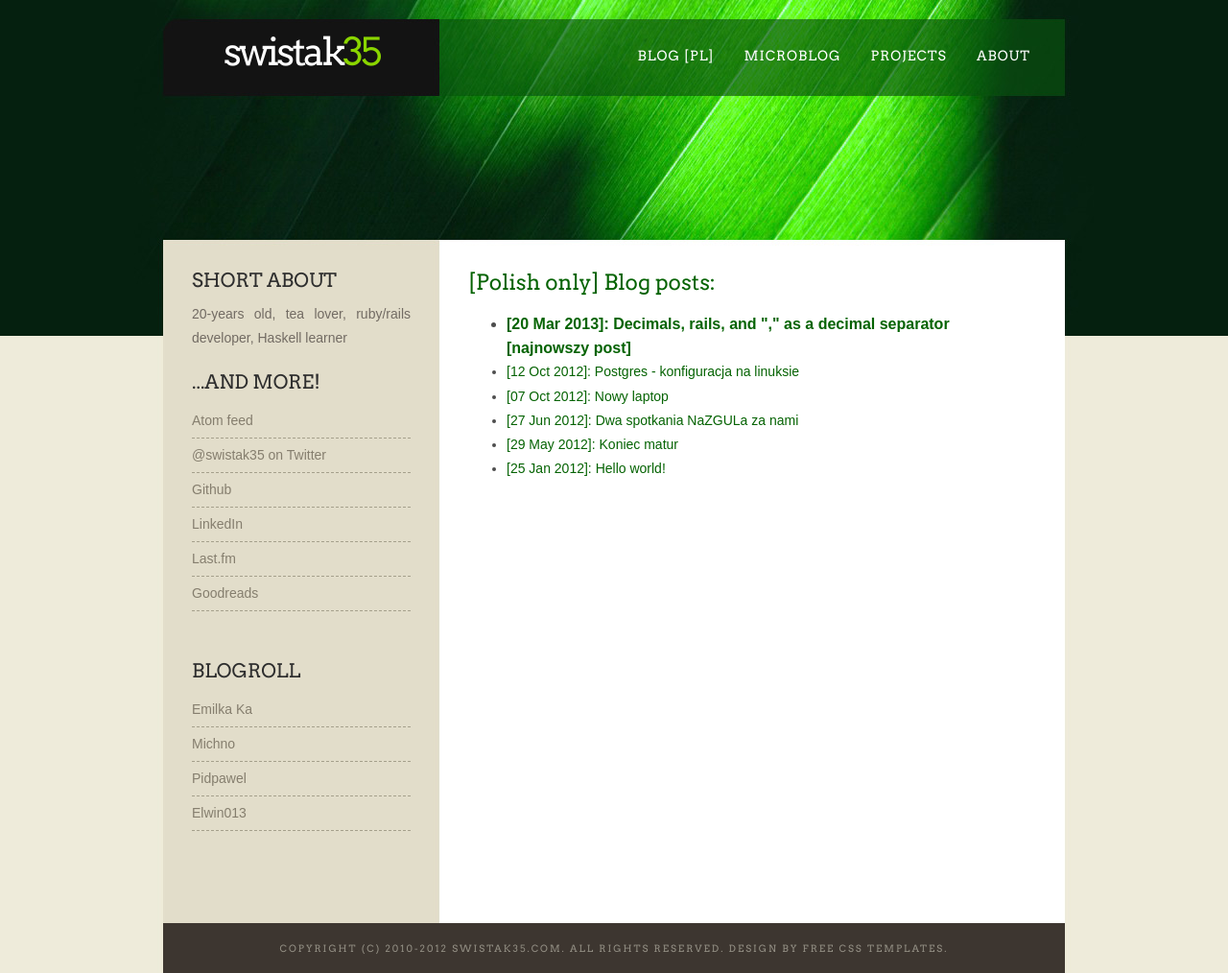
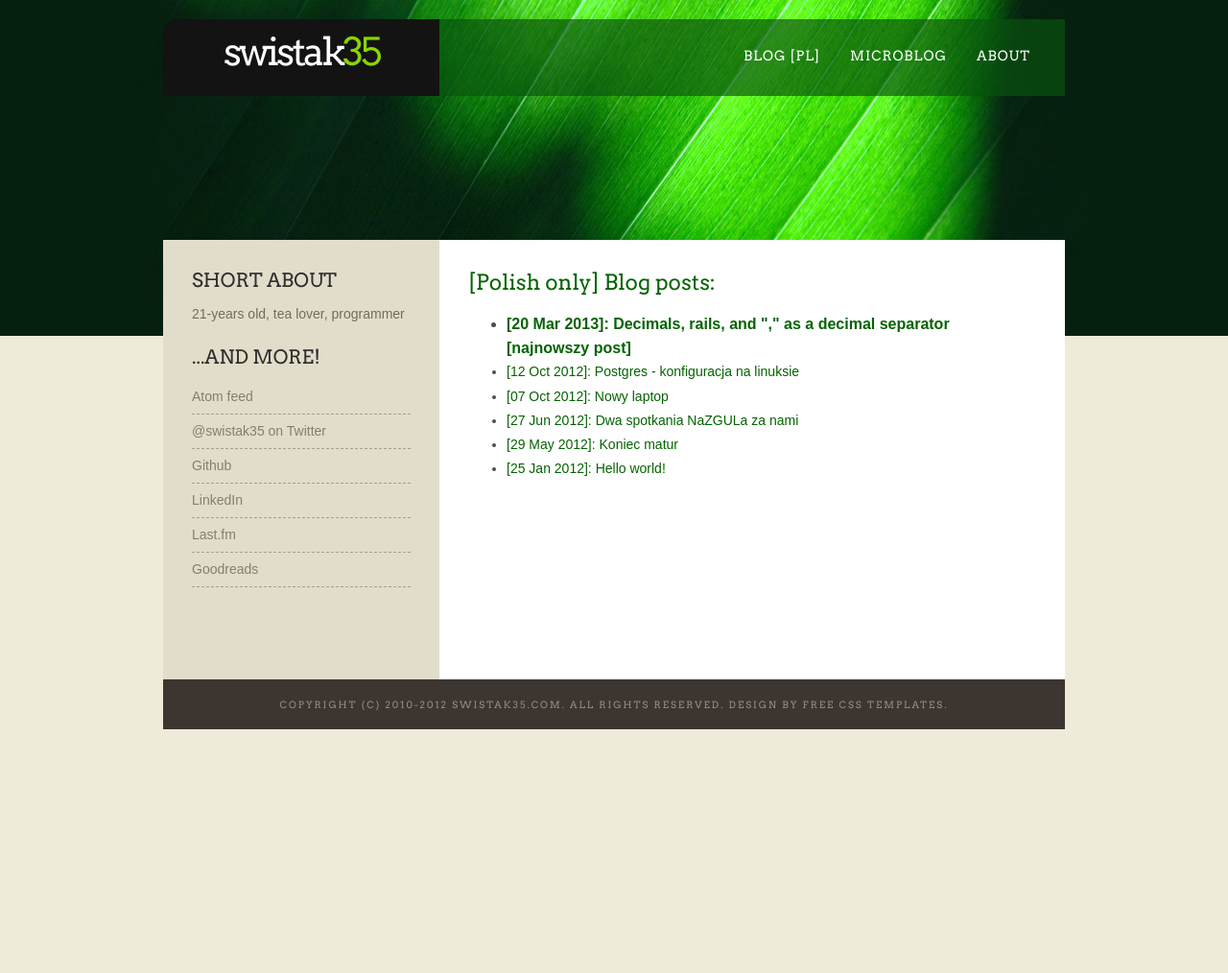
Before and after one commit to swistak35/swistak35.github.com, a Jekyll site: the page built from index.html, in a window 1280 px wide. Shown: the whole page at 96% size. Built offline with Jekyll 4.4.1, drawn with Linux system fonts in a browser that asks for light colours; some web fonts are replaced; the list of posts is cut into pages by our own code; after the commit the page ends 900 px from its top, so only the background shows below that.

Commit message:
shit i'm getting older

```diff
--- a/_layouts/default.html
+++ b/_layouts/default.html
@@ -62,7 +62,6 @@ Released   : 20111225
 				<ul>
 					<li class="current_page_item"><a href="/">Blog [PL]</a></li>
 					<li><a href="http://microblog.swistak35.com">Microblog</a></li>
-					<li><a href="/projects">Projects</a></li>
 					<li><a href="/about">About</a></li>
 				</ul>
 			</div>
@@ -92,7 +91,7 @@ Released   : 20111225
           -->
 					<li>
 						<h2>Short about</h2>
-						<p>20-years old, tea lover, ruby/rails developer, Haskell learner</p>
+						<p>21-years old, tea lover, programmer</p>
 					</li>
 					<li>
 						<h2>...and more!</h2>
@@ -103,15 +102,6 @@ Released   : 20111225
 							<li><a href="https://www.linkedin.com/pub/rafał-łasocha/57/583/43">LinkedIn</a></li>
               <li><a href="http://lastfm.pl/user/swistak35">Last.fm</a></li>
 							<li><a href="http://www.goodreads.com/user/show/4461852-rafa-asocha">Goodreads</a></li>
-						</ul>
-					</li>
-					<li>
-						<h2>Blogroll</h2>
-						<ul>
-							<li><a href="http://emilka-ka.tumblr.com/">Emilka Ka</a></li>
-              <li><a href="http://michno.org">Michno</a></li>
-							<li><a href="http://pidpawel.eu">Pidpawel</a></li>
-              <li><a href="http://elwin013.com">Elwin013</a></li>
 						</ul>
 					</li>
 				</ul>
```
